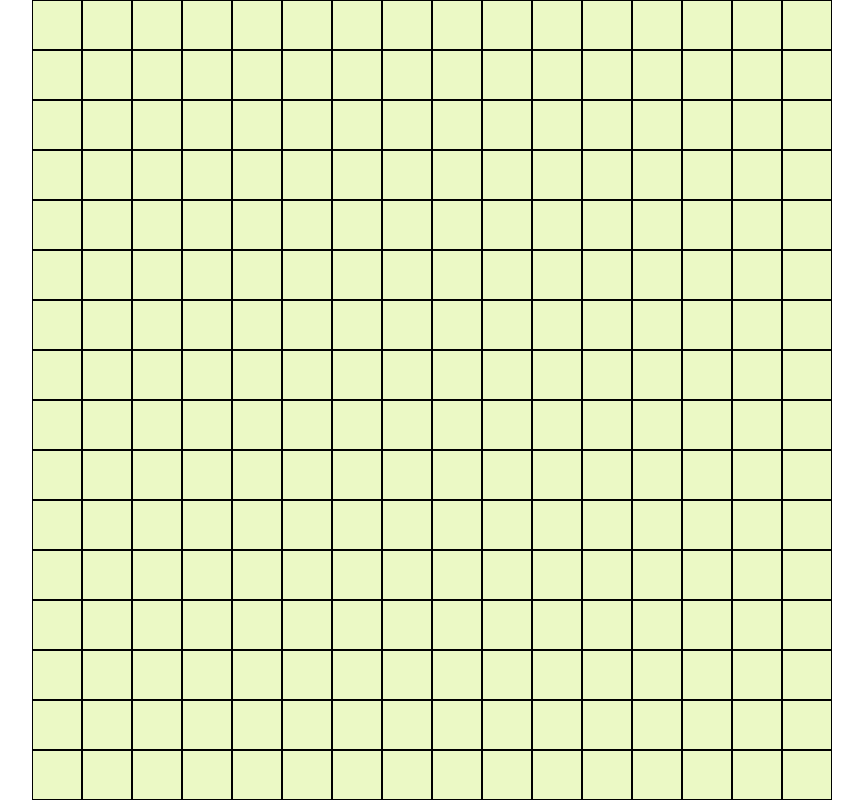
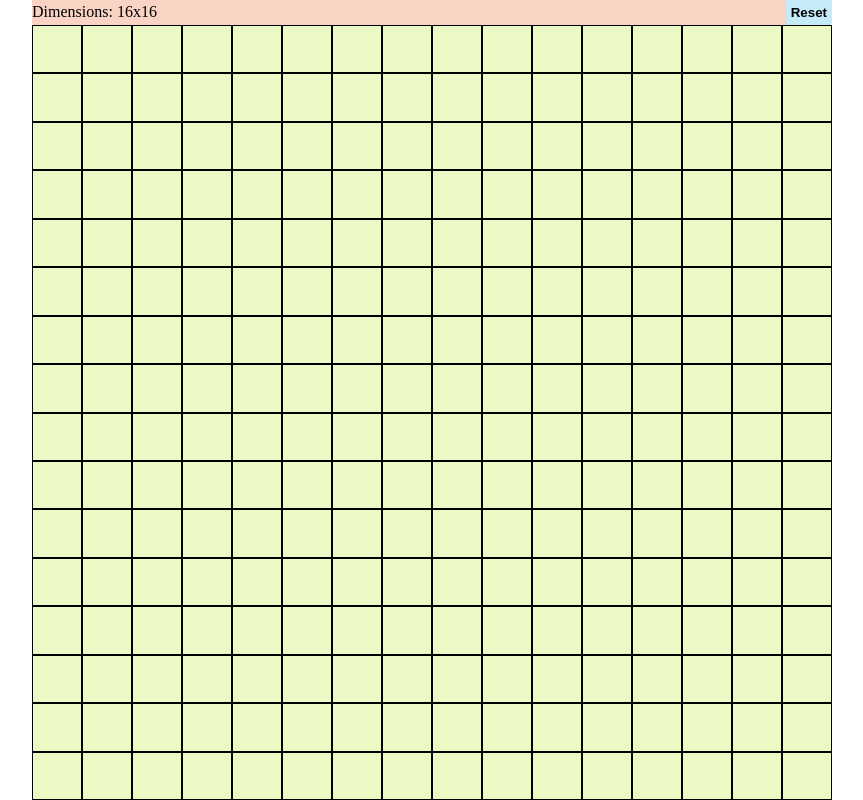
Before and after one commit to ruudra03/etch-a-sketch, a plain HTML site: page index.html in a window 1280 px wide. Shown: the whole page, without its empty margins (208-1071 px from the left). Drawn offline with Linux system fonts and the light colour scheme.

Commit message:
Modify index.js and styles.css to favour the program design
Set default container size to 16 and also declare the maximum size value.
Create a new header element inside the sketch pad above the container.
The header includes a display for current dimensions, and a reset button which uses JavaScript to allow change in the dimensions of the container.
Move the container creation inside the function generateContainer(), and also append the container inside the function at the end.
Tweak unique attributes for the generated cells inside the grid of the container for better correspondence to cartesian coordinates inside the DOM.
Reset button uses an event listener which promts user for new size for the container. On valid input argument use generateContainer() for the new size only after removing the old container node from the DOM.

```diff
--- a/index.js
+++ b/index.js
@@ -4,25 +4,45 @@ console.log("JavaScript loaded.");
 // Selectors for index.HTML
 const sketchPad = document.querySelector("#sketch-pad");
 
-// Add a container to the sketchPad
+// Container dimensions
+let size = 16;
+const MAX_SIZE = 100;
+
+// Create the header
+let header = document.createElement("div");
+header.setAttribute("id", "header");
+
+let display = document.createElement("span"); // to display current dimensions
+display.textContent = `Dimensions: ${size}x${size}`;
+
+let button = document.createElement("button"); // to allow changing the dimensions
+button.setAttribute("id", "reset");
+button.textContent = "Reset";
+
+// Add the display and reset button to the header
+header.appendChild(display);
+header.appendChild(button);
+
+// Add the header to the sketchPad
+sketchPad.appendChild(header);
+
+// Generate a container using the size parameter which takes in an integer as argument
+function generateContainer(size) {
+  // Create the container in sketchPad
   let container = document.createElement("div");
   container.setAttribute("id", "container"); // set id for the container
-sketchPad.appendChild(container);
-
-// Grid dimensions
-const size = 16;
 
   // Create grid
   for (let x = 0; x < size; x++) {
     // Create rows
     let row = document.createElement("div");
-  row.setAttribute("id", `row${x + 1}`); // provide unique row number
+    row.setAttribute("x", `${x + 1}`); // provide unique row number
     row.classList.add("row");
 
     for (let y = 0; y < size; y++) {
       // Create cells
       let cell = document.createElement("div");
-    cell.setAttribute("id", `cell${y + 1}`); // provide unique cell number
+      cell.setAttribute("y", `${y + 1}`); // provide unique cell number
       cell.classList.add("cell");
 
       // Add the cell to the corresponding row
@@ -32,3 +52,22 @@ for (let x = 0; x < size; x++) {
     // Add the row to the container
     container.appendChild(row);
   }
+
+  // Add the container
+  sketchPad.appendChild(container);
+}
+
+// Initialise the container
+generateContainer(size); // default size
+
+const reset = document.querySelector("#reset");
+reset.addEventListener("click", function (e) {
+  let newSize = parseInt(prompt(`Enter new size (max. allowed ${MAX_SIZE})`));
+
+  if (newSize <= MAX_SIZE) {
+    sketchPad.removeChild(container);
+    generateContainer(newSize);
+  } else {
+    alert("Invalid input.");
+  }
+});
--- a/styles.css
+++ b/styles.css
@@ -6,27 +6,48 @@
 }
 
 #sketch-pad {
+  margin: 0 auto;
   height: 100%;
+  aspect-ratio: 1 / 1;
 
   display: flex;
+  flex-direction: column;
   justify-content: center;
 }
 
+/* Header */
+
+#header {
+  height: fit-content;
+  background-color: #f9d4c5;
+
+  display: flex;
+  justify-content: space-between;
+  align-items: baseline;
+}
+
+#header #reset {
+  border: none;
+  padding: 5px;
+  font-weight: 900;
+  background-color: #c5ebf9;
+}
+
+/* Container */
+
 #container {
-  height: 100%;
-  aspect-ratio: 1 / 1;
   background-color: #ebf9c5;
 
   display: flex;
   flex-direction: column;
 }
 
-.row {
+#container .row {
   flex: 1;
   display: flex;
 }
 
-.cell {
+#container .row .cell {
   flex: 1;
   border: 0.5px solid black;
 }
```
Lines whose indentation alone changed are shown as unchanged.
